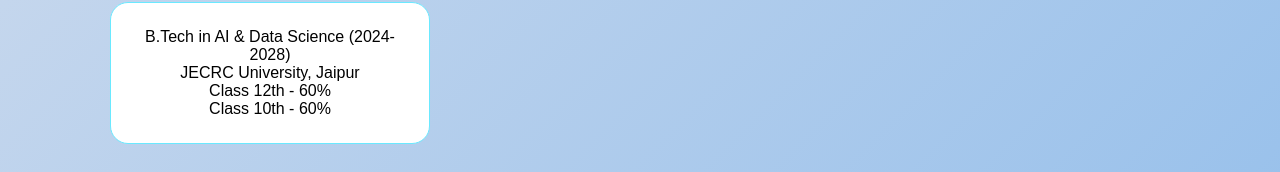
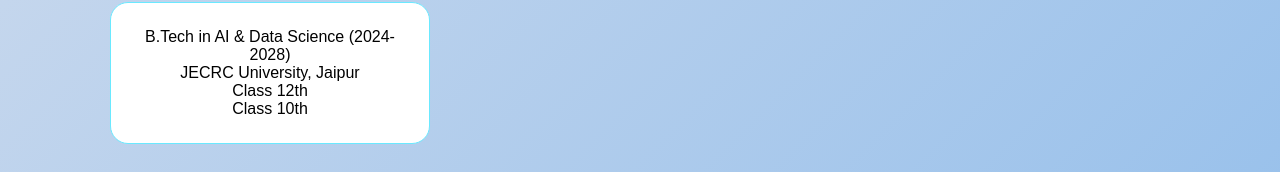
Before and after one commit to umangs1718-code/resume-app, a React (Create React App) app: page / in a window 1280 px wide. Shown: the part 1756-1928 px from the top of the page. Built offline with nearby package versions, Linux system fonts and the light colour scheme.

Commit message:
Update App.js

```diff
--- a/src/App.js
+++ b/src/App.js
@@ -119,8 +119,8 @@
         <div className="card">
           <p>B.Tech in AI & Data Science (2024-2028)</p>
           <p>JECRC University, Jaipur</p>
-          <p>Class 12th - 60%</p>
-          <p>Class 10th - 60%</p>
+          <p>Class 12th </p>
+          <p>Class 10th </p>
         </div>
       </section>
 
```
